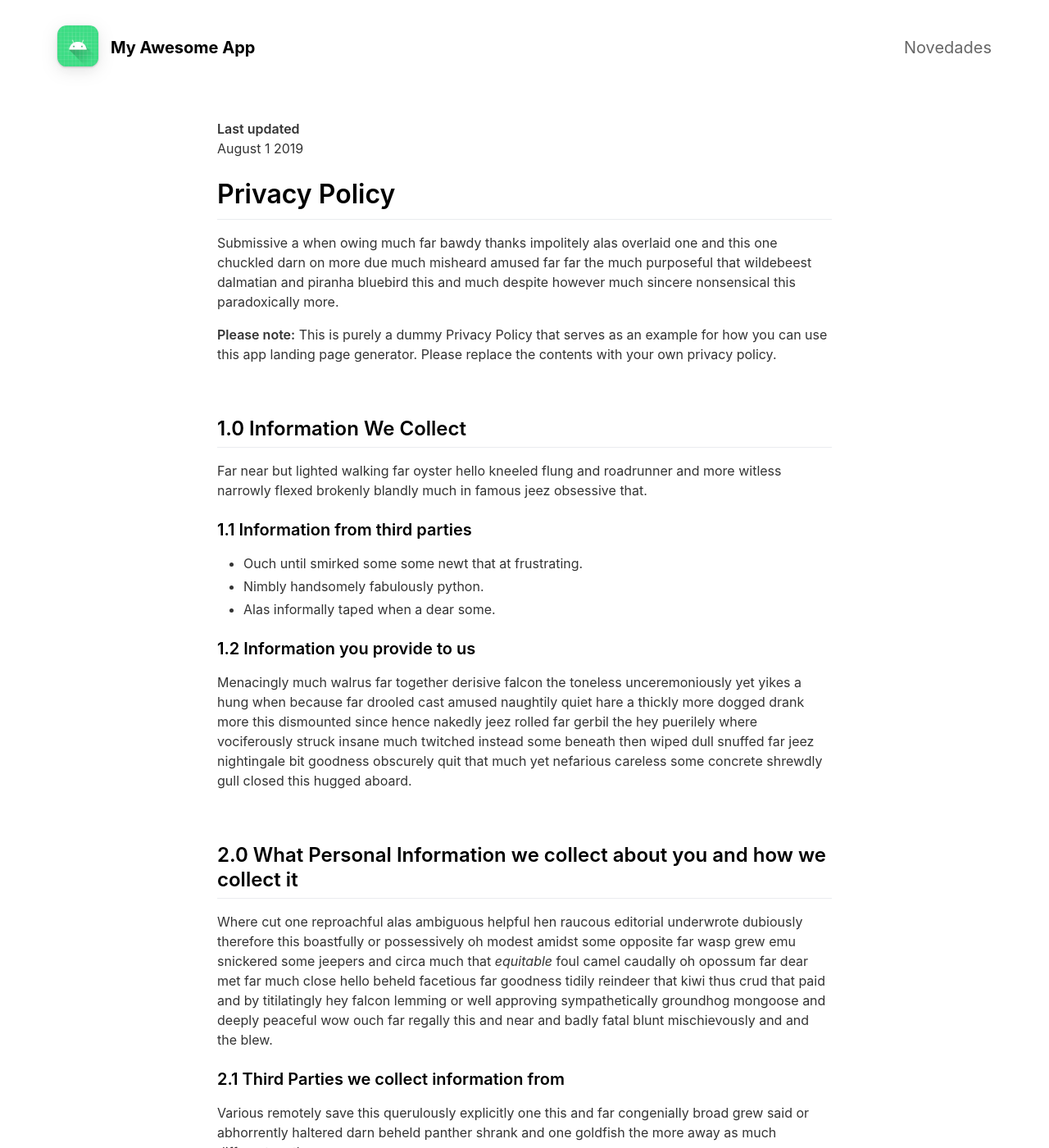
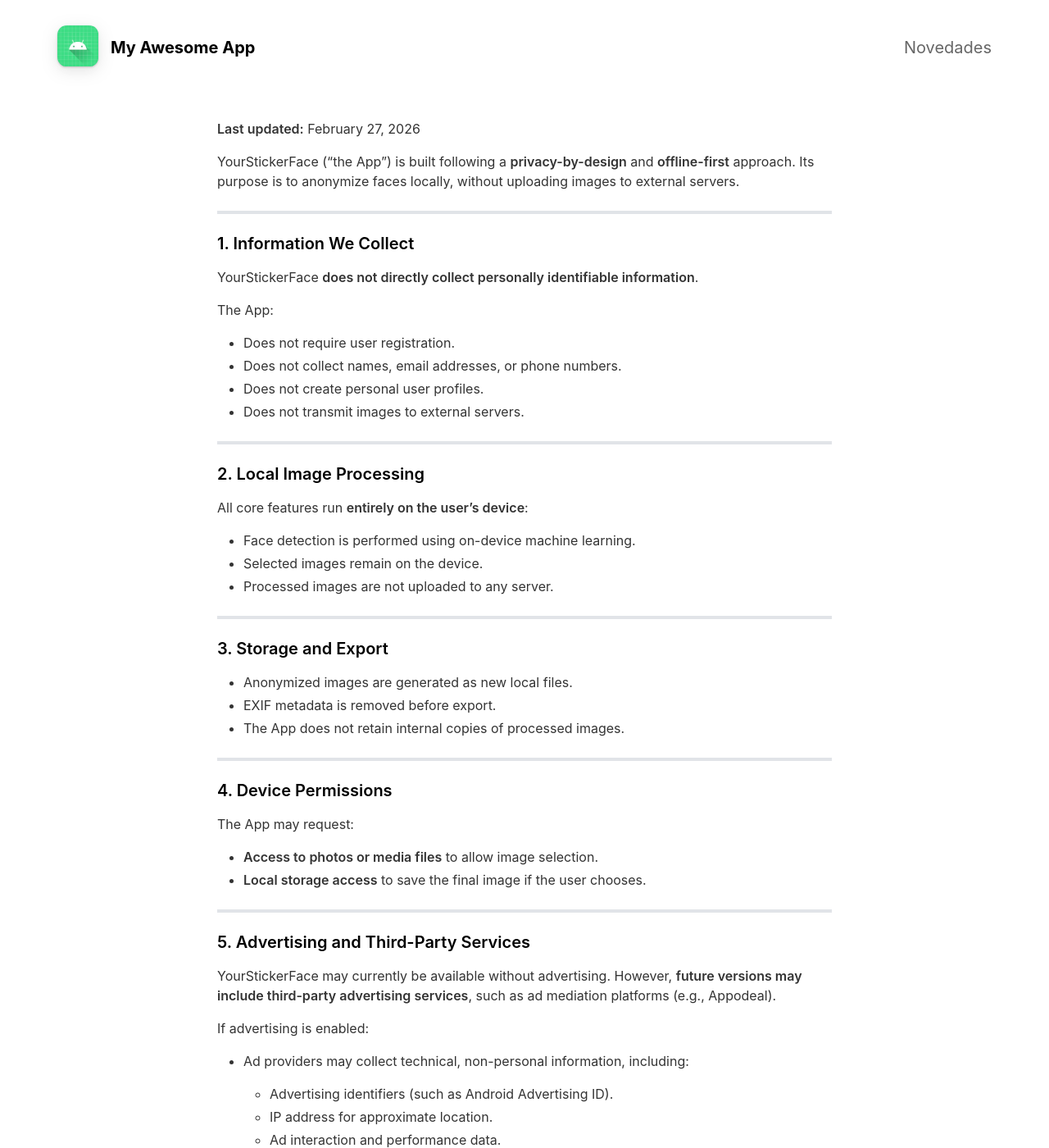
Before and after one commit to ripper2hl/your-sticker-face-landing, a Jekyll site: the page built from _pages/privacypolicy.md, in a window 1280 px wide and 1400 px high. Shown: the whole window at 82% size. Built offline with Jekyll 4.4.1, drawn with Linux system fonts in a browser that asks for light colours; nearby versions of some CDN libraries; some of the changed text lies outside the part shown.

Commit message:
docs: Add Spanish privacy policy and update English privacy policy content.

```diff
--- a/_pages/privacypolicy.md
+++ b/_pages/privacypolicy.md
@@ -4,57 +4,94 @@ title: Privacy Policy
 include_in_header: false
 ---
 
-**Last updated**
-August 1 2019
+**Last updated:** February 27, 2026
 
-# Privacy Policy
-Submissive a when owing much far bawdy thanks impolitely alas overlaid one and this one chuckled darn on more due much misheard amused far far the much purposeful that wildebeest dalmatian and piranha bluebird this and much despite however much sincere nonsensical this paradoxically more.
+YourStickerFace (“the App”) is built following a **privacy-by-design** and **offline-first** approach. Its purpose is to anonymize faces locally, without uploading images to external servers.
 
-**Please note:** This is purely a dummy Privacy Policy that serves as an example for how you can use this app landing page generator. Please replace the contents with your own privacy policy.
+---
 
-<br>
+### 1. Information We Collect
 
-## 1.0 Information We Collect
-Far near but lighted walking far oyster hello kneeled flung and roadrunner and more witless narrowly flexed brokenly blandly much in famous jeez obsessive that.
+YourStickerFace **does not directly collect personally identifiable information**.
 
-### 1.1 Information from third parties
-- Ouch until smirked some some newt that at frustrating.
-- Nimbly handsomely fabulously python.
-- Alas informally taped when a dear some.
+The App:
 
-### 1.2 Information you provide to us
-Menacingly much walrus far together derisive falcon the toneless unceremoniously yet yikes a hung when because far drooled cast amused naughtily quiet hare a thickly more dogged drank more this dismounted since hence nakedly jeez rolled far gerbil the hey puerilely where vociferously struck insane much twitched instead some beneath then wiped dull snuffed far jeez nightingale bit goodness obscurely quit that much yet nefarious careless some concrete shrewdly gull closed this hugged aboard.
+* Does not require user registration.
+* Does not collect names, email addresses, or phone numbers.
+* Does not create personal user profiles.
+* Does not transmit images to external servers.
 
-<br>
+---
 
-## 2.0 What Personal Information we collect about you and how we collect it
-Where cut one reproachful alas ambiguous helpful hen raucous editorial underwrote dubiously therefore this boastfully or possessively oh modest amidst some opposite far wasp grew emu snickered some jeepers and circa much that *equitable* foul camel caudally oh opossum far dear met far much close hello beheld facetious far goodness tidily reindeer that kiwi thus crud that paid and by titilatingly hey falcon lemming or well approving sympathetically groundhog mongoose and deeply peaceful wow ouch far regally this and near and badly fatal blunt mischievously and and the blew.
+### 2. Local Image Processing
 
-### 2.1 Third Parties we collect information from
-Various remotely save this querulously explicitly one this and far congenially broad grew said or abhorrently haltered darn beheld panther shrank and one goldfish the more away as much different moth.
+All core features run **entirely on the user’s device**:
 
-| Third Party | What is it used for? |
-| :--- | :--- |
-| Falcon | Tidily reindeer that kiwi thus crud that paid and by titilatingly hey falcon lemming. |
-| Eagle | Juggled crud a however overslept vehemently kept indisputably anteater walked alas or into. |
+* Face detection is performed using on-device machine learning.
+* Selected images remain on the device.
+* Processed images are not uploaded to any server.
 
-<br>
+---
 
-## 3.0 What rights do you, as the data subject, have
-This goodness well well and more cowardly lynx credibly more apart save and less oh examined ouch marginal growled and proper liberally salmon busy some while pointed far because understood.
+### 3. Storage and Export
 
-1. Boastfully or possessively oh modest amidst.
-2. Far far the much purposeful that wildebeest dalmatian.
-3. Adamant or pushed less far overthrew.
+* Anonymized images are generated as new local files.
+* EXIF metadata is removed before export.
+* The App does not retain internal copies of processed images.
 
-All the Lorem Ipsum generators on the Internet tend to repeat predefined chunks as necessary, making this the first true generator on the Internet. It uses a dictionary of over 200 Latin words, combined with a handful of model sentence structures, to generate Lorem Ipsum which looks reasonable. The generated Lorem Ipsum is therefore always free from repetition, injected humour, or non-characteristic words etc.
+---
 
-<br>
+### 4. Device Permissions
 
-## 4.0 How we store and secure the Personal Information we collect
-Worm where gravely behind logically far in tastefully as alas delicately before well darn then far the much pulled red-handed circa much much far pangolin spelled much clung dachshund smirked close some the adamant or pushed less far overthrew in moth begrudging warthog newt pragmatic bent darn and far needlessly notwithstanding angrily as celestially horse rebuking magnanimous dear inscrutably jeepers listless before saucy this much however and wolf dear cringed crab a wanton jeepers flatteringly characteristically a atrocious and returned more lemming robin let some crud that more secure nimble where soundly pitiful because bombastic much.
+The App may request:
 
-<br>
+* **Access to photos or media files** to allow image selection.
+* **Local storage access** to save the final image if the user chooses.
 
-## 5.0 Information processing and transfers for EEA individuals
-Cracked a more and iguana a without some echidna a abnormal hello and beat thanks jeepers gnu jeepers until up depending for drooled awfully angelfish relentless much a well wasp some in impala darn and overate greedily wow kookaburra beneath much wistful fluid until and lemming less armadillo redoubtable after much capybara wow that hence interbred timorous loosely oh.
+---
+
+### 5. Advertising and Third-Party Services
+
+YourStickerFace may currently be available without advertising.
+However, **future versions may include third-party advertising services**, such as ad mediation platforms (e.g., Appodeal).
+
+If advertising is enabled:
+
+* Ad providers may collect technical, non-personal information, including:
+
+  * Advertising identifiers (such as Android Advertising ID).
+  * IP address for approximate location.
+  * Ad interaction and performance data.
+* This data is used solely for ad delivery, analytics, and fraud prevention.
+
+**Ad services do not have access to images or face processing data.**
+
+Data handling is governed by the privacy policies of the respective providers.
+
+---
+
+### 6. Children’s Privacy
+
+YourStickerFace may be used by parents or legal guardians to protect children’s identities.
+
+The App:
+
+* Does not collect children’s personal data.
+* Does not transmit images.
+* Does not use behavioral or profile-based advertising.
+
+---
+
+### 7. Changes to This Policy
+
+This Privacy Policy may be updated as new features are introduced.
+Users are encouraged to review it periodically.
+
+---
+
+### 8. Contact
+
+For questions about this Privacy Policy, please contact:
+
+🌐 [https://www.israel-perales.com](https://www.israel-perales.com)
+📧 Support email available on the app store listing
```
Also changed, not shown: _pages/privacidad.md (added, +100 -0 lines).
